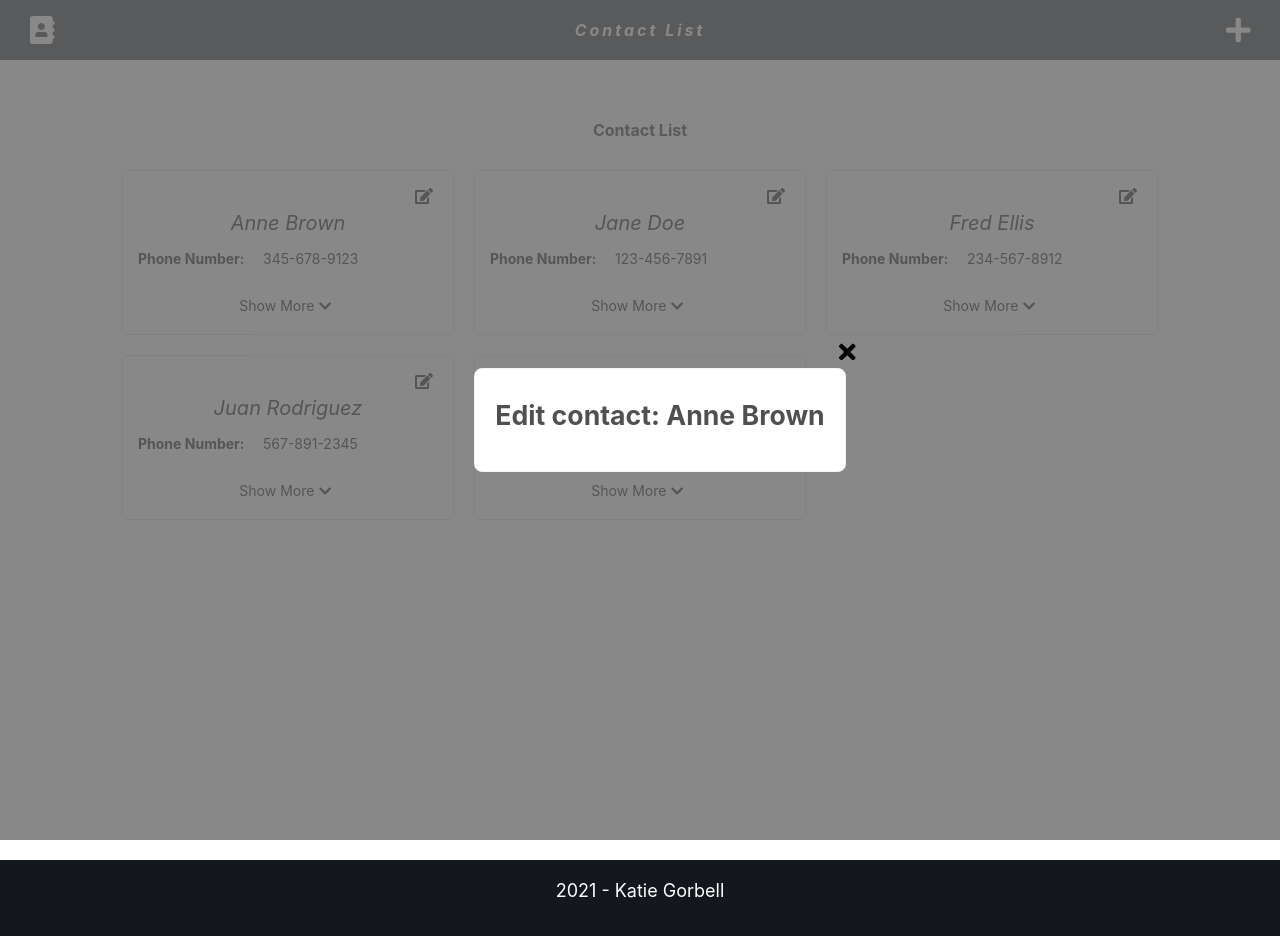
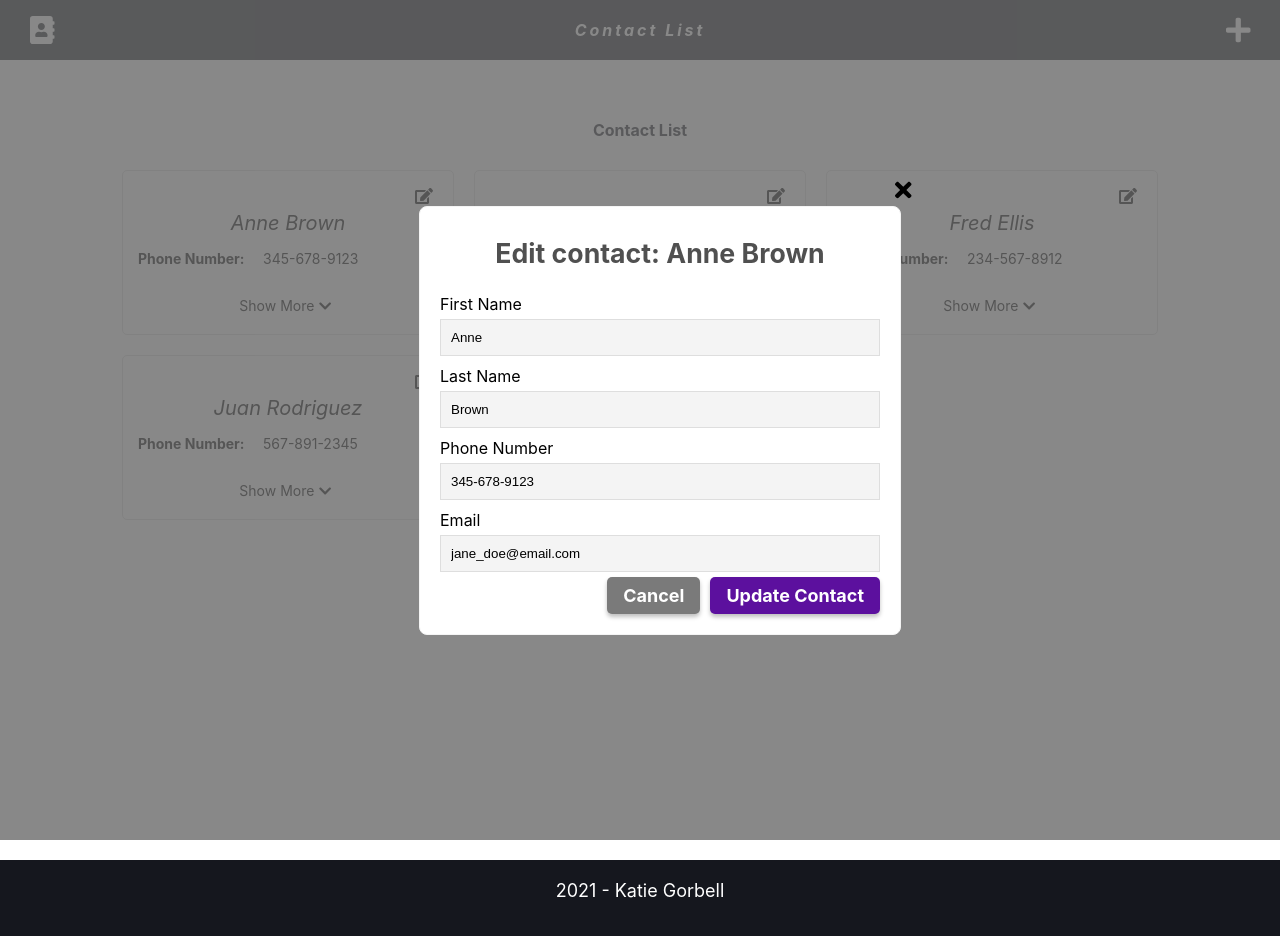
Before and after one commit to kgorbell/ContactList, a React (Create React App) app: page / in a window 1280 px wide. Both pictures are taken after a click on the element 424 px from the left and 196 px from the top of the page. Shown: the top 936 px of the page. Built offline with nearby package versions, Linux system fonts and the light colour scheme.

Commit message:
Edit functionality added to contact cards

```diff
--- a/src/ComponentLibrary/Button/index.js
+++ b/src/ComponentLibrary/Button/index.js
@@ -9,7 +9,7 @@ const Button = props => {
     if (disabled) className += " Button--disabled"
 
     return (
-        <div className="Button" onClick={!disabled && click ? click : null}>
+        <div className={className} onClick={!disabled && click ? click : null}>
             {label}
         </div>
     )
--- a/src/ComponentLibrary/Button/styles.scss
+++ b/src/ComponentLibrary/Button/styles.scss
@@ -2,11 +2,14 @@
 
 .Button {
     border-radius: 5px;
-    background-color: $dark-grey;
+    background-color: rgb(122, 122, 122);
     font-size: 18px;
+    font-weight: bold;
     color: white;
-    padding: 10px 14px;
+    padding: 8px 16px;
     cursor: pointer;
+    box-shadow: 0px 3px 4px 0px rgba(0, 0, 0, 0.25);
+    margin-left: 10px;
 }
 
 .Button--purple {
--- a/src/ComponentLibrary/EditContactModal/index.js
+++ b/src/ComponentLibrary/EditContactModal/index.js
@@ -1,22 +1,60 @@
-import React from 'react'
+import React, { useState } from 'react'
 import { connect } from 'react-redux'
-import { clearModalContent } from '../../redux/actions'
+import { clearModalContent, updateContact } from '../../redux/actions'
+import Button from '../Button'
+import Input from '../Input'
 import './styles.scss'
 
 
 const mapDispatchToProps = dispatch => {
     return {
         clearModalContent: () => dispatch(clearModalContent()),
+        updateContact: (contact) => dispatch(updateContact(contact)),
     }
 }
 
 const EditContactModal = props => {
-    const { first, last, } = props.contact
+    const { first, last, email, phone} = props.contact
+
+    const [ contact, updateContact ] = useState(props.contact)
+
+    const handleUpdateContact = (value, name) => {
+        console.log("UPDATING", value)
+        let newContact = { ...contact }
+        newContact[name] = value
+        updateContact(newContact)
+    }
+
+    const handleSubmit = () => {
+        console.log("CONTACT", contact)
+        props.updateContact(contact)
+        props.clearModalContent()
+    }
+
     return (
         <div className="EditContactModal">
             <h3 className="EditContactModal__title">Edit contact: {first} {last}</h3>
+
+            <Input
+                name="first" label="First Name" initialVal={first}
+                onUpdate={handleUpdateContact}
+            />
+            <Input
+                name="last" label="Last Name" initialVal={last}
+                onUpdate={handleUpdateContact}
+            />
+            <Input
+                name="phone" label="Phone Number" initialVal={phone}
+                onUpdate={handleUpdateContact}
+            />
+            <Input
+                name="email" label="Email" initialVal={email}
+                onUpdate={handleUpdateContact}
+            />
+
             <div className="EditContactModal__buttons">
-
+                <Button label="Cancel" click={props.clearModalContent}/>
+                <Button purple label="Update Contact" click={handleSubmit}/>
             </div>
         </div>
     )
--- a/src/ComponentLibrary/EditContactModal/styles.scss
+++ b/src/ComponentLibrary/EditContactModal/styles.scss
@@ -1,10 +1,16 @@
 @import "../../variables.scss";
 
 .EditContactModal {
-    @include modalBody()
+    @include modalBody();
 }
 
 .EditContactModal__buttons {
     display: flex;
     justify-content: flex-end;
 }
+
+@media (min-width: 600px) {
+    .EditContactModal {
+        min-width: 440px;
+    }
+}
--- a/src/ComponentLibrary/Input/styles.scss
+++ b/src/ComponentLibrary/Input/styles.scss
@@ -0,0 +1,25 @@
+@import "../../variables.scss";
+
+.Input {
+    font-size: 16px;
+    padding: 5px 0;
+    width: 100%;
+    display: flex;
+    flex-direction: column;
+    align-items: stretch;
+}
+
+.Input__label {
+    padding-bottom: 5px;
+}
+
+.Input__field {
+    border: 1px solid $medium-grey;
+    background-color: $light-grey;
+    padding: 10px;
+    cursor: pointer;
+}
+
+.Input__field:focus {
+    outline: 1px solid $dark-grey;
+}
--- a/src/Pages/ContactListPage/index.js
+++ b/src/Pages/ContactListPage/index.js
@@ -19,10 +19,9 @@ const ContactListPage = (props) => {
         <Page title="Contact List">
             <div className="ContactListPage">
                 <Grid>
-                    {contacts.map((contact, i) => {
-                        const { first, last } = contact
+                    {contacts.map(contact => {
                         return (
-                            <ContactCard key={`${first}-${last}--${i}`} contact={contact}/>
+                            <ContactCard key={`${contact.first}--${contact.id}`} contact={contact}/>
                         )
                     })}
                 </Grid>
--- a/src/redux/actionTypes.js
+++ b/src/redux/actionTypes.js
@@ -1,2 +1,3 @@
 export const SET_MODAL_CONTENT = "SET_MODAL_CONTENT"
 export const CLEAR_MODAL_CONTENT = "CLEAR_MODAL_CONTENT"
+export const UPDATE_CONTACT = "UPDATE_CONTACT"
--- a/src/redux/actions/index.js
+++ b/src/redux/actions/index.js
@@ -1,6 +1,7 @@
 import {
     SET_MODAL_CONTENT,
     CLEAR_MODAL_CONTENT,
+    UPDATE_CONTACT,
 } from '../actionTypes';
 
 
@@ -12,3 +13,8 @@ export const setModalContent = (content) => ({
 export const clearModalContent = () => ({
     type: CLEAR_MODAL_CONTENT,
 })
+
+export const updateContact = (contact) => ({
+    type: UPDATE_CONTACT,
+    payload: contact,
+})
--- a/src/redux/reducers/index.js
+++ b/src/redux/reducers/index.js
@@ -1,6 +1,7 @@
 import {
     SET_MODAL_CONTENT,
     CLEAR_MODAL_CONTENT,
+    UPDATE_CONTACT,
 } from "../actionTypes"
 
 
@@ -16,9 +17,22 @@ const reducer = (state = {}, action) => {
                 ...state,
                 modalContent: null,
             }
+        case UPDATE_CONTACT:
+            const contacts = handleUpdateContact(state.contacts, action.payload)
+            return {
+                ...state,
+                contacts,
+            }
         default:
             return state
     }
 }
 
+const handleUpdateContact = (array, contact) => {
+    let modifiedArray = [ ...array ]
+    const selectedIndex = modifiedArray.findIndex((entry) => entry.id === contact.id)
+    if (selectedIndex >= 0) modifiedArray[selectedIndex] = contact
+    return modifiedArray
+}
+
 export default reducer
--- a/src/redux/store.js
+++ b/src/redux/store.js
@@ -5,34 +5,41 @@ export default createStore(reducer, {
     modalContent: null,
     contacts: [
         {
+            id: 123,
             first: "Anne",
             last: "Brown",
             phone: "345-678-9123",
             email: "jane_doe@email.com"
         },
         {
+            id: 234,
             first: "Jane",
             last: "Doe",
             phone: "123-456-7891",
             email: "jane_doe@email.com"
         },
         {
+            id: 456,
             first: "Fred",
             last: "Ellis",
             phone: "234-567-8912",
             email: "fredellis@email.com"
         },
         {
+            id: 789,
             first: "Juan",
             last: "Rodriguez",
             phone: "567-891-2345",
             email: "jane_doe@email.com"
         },
         {
+            id: 321,
             first: "Austin",
             last: "Smith",
             phone: "456-789-1234",
             email: "jane_doe@email.com"
         },
     ],
-})
+},
+window.__REDUX_DEVTOOLS_EXTENSION__ && window.__REDUX_DEVTOOLS_EXTENSION__(),
+)
```
